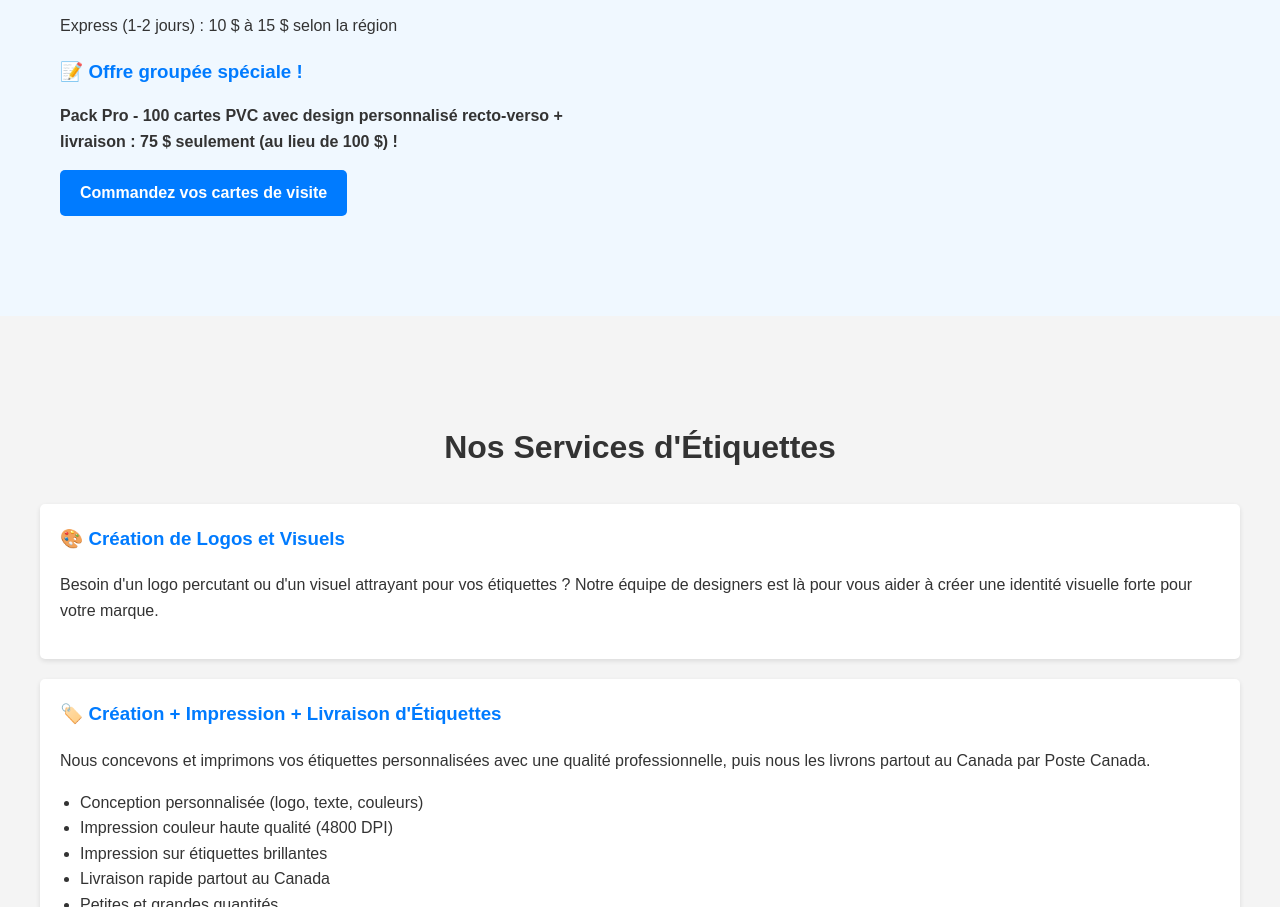
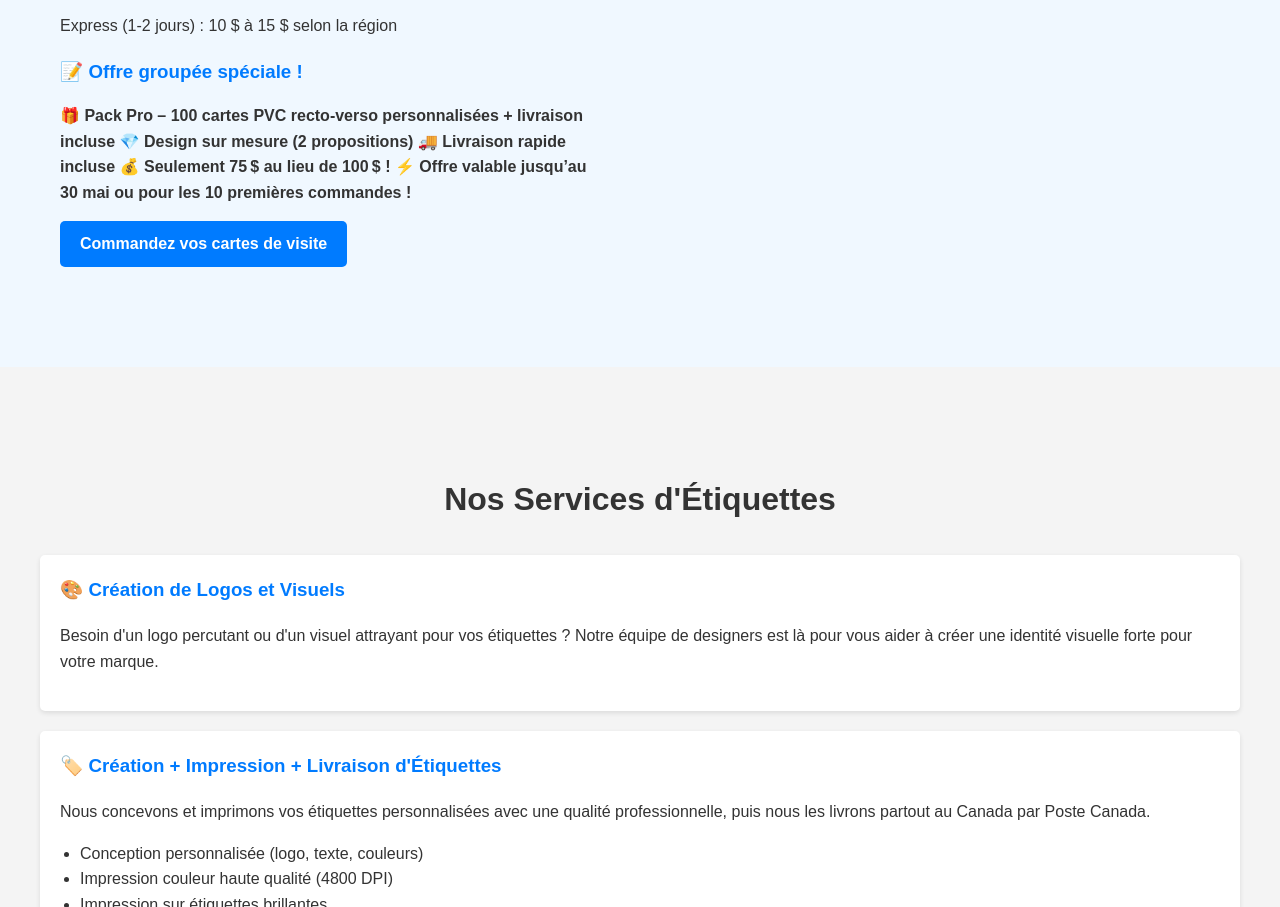
Before and after one commit to ulfrank2024/Sticksy, a plain HTML site: page index.html in a window 1280 px wide. Shown: the part 1593-2500 px from the top of the page. Drawn offline with Linux system fonts and the light colour scheme.

Commit message:
deployement du projte StickSy2

```diff
--- a/index.html
+++ b/index.html
@@ -103,7 +103,11 @@
                     <p>Express (1-2 jours) : 10 $ à 15 $ selon la région</p>
 
                     <h3>📝 Offre groupée spéciale !</h3>
-                    <p class="offer"><strong>Pack Pro - 100 cartes PVC avec design personnalisé recto-verso + livraison : 75 $ seulement (au lieu de 100 $) !</strong></p>
+                    <p class="offer"><strong>🎁 Pack Pro – 100 cartes PVC recto-verso personnalisées + livraison incluse
+                        💎 Design sur mesure (2 propositions)
+                        🚚 Livraison rapide incluse
+                        💰 Seulement 75 $ au lieu de 100 $ !
+                        ⚡ Offre valable jusqu’au 30 mai ou pour les 10 premières commandes !</strong></p>
 
                     <a href="#contact" class="button">Commandez vos cartes de visite</a>
                 </div>
```
